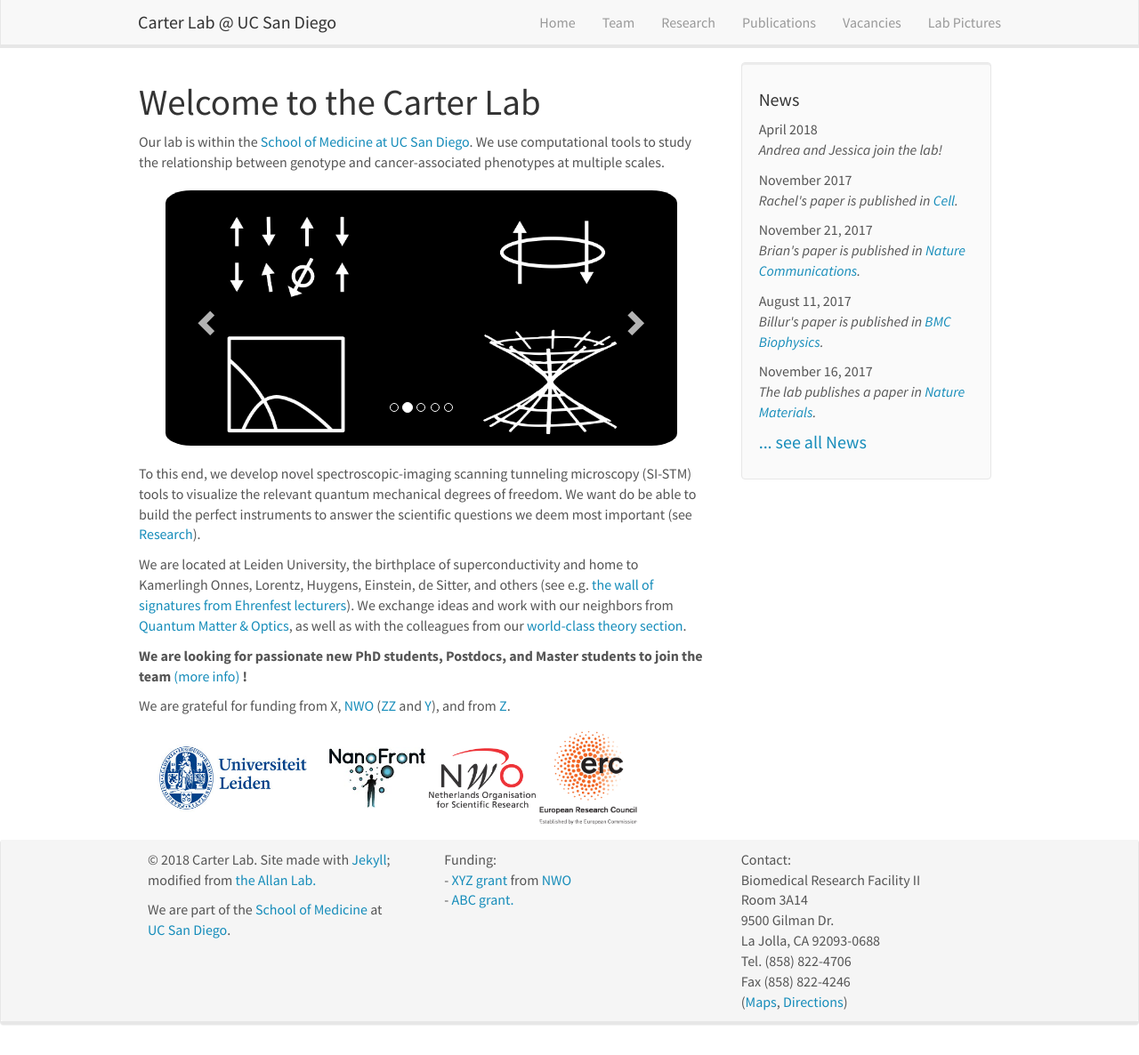
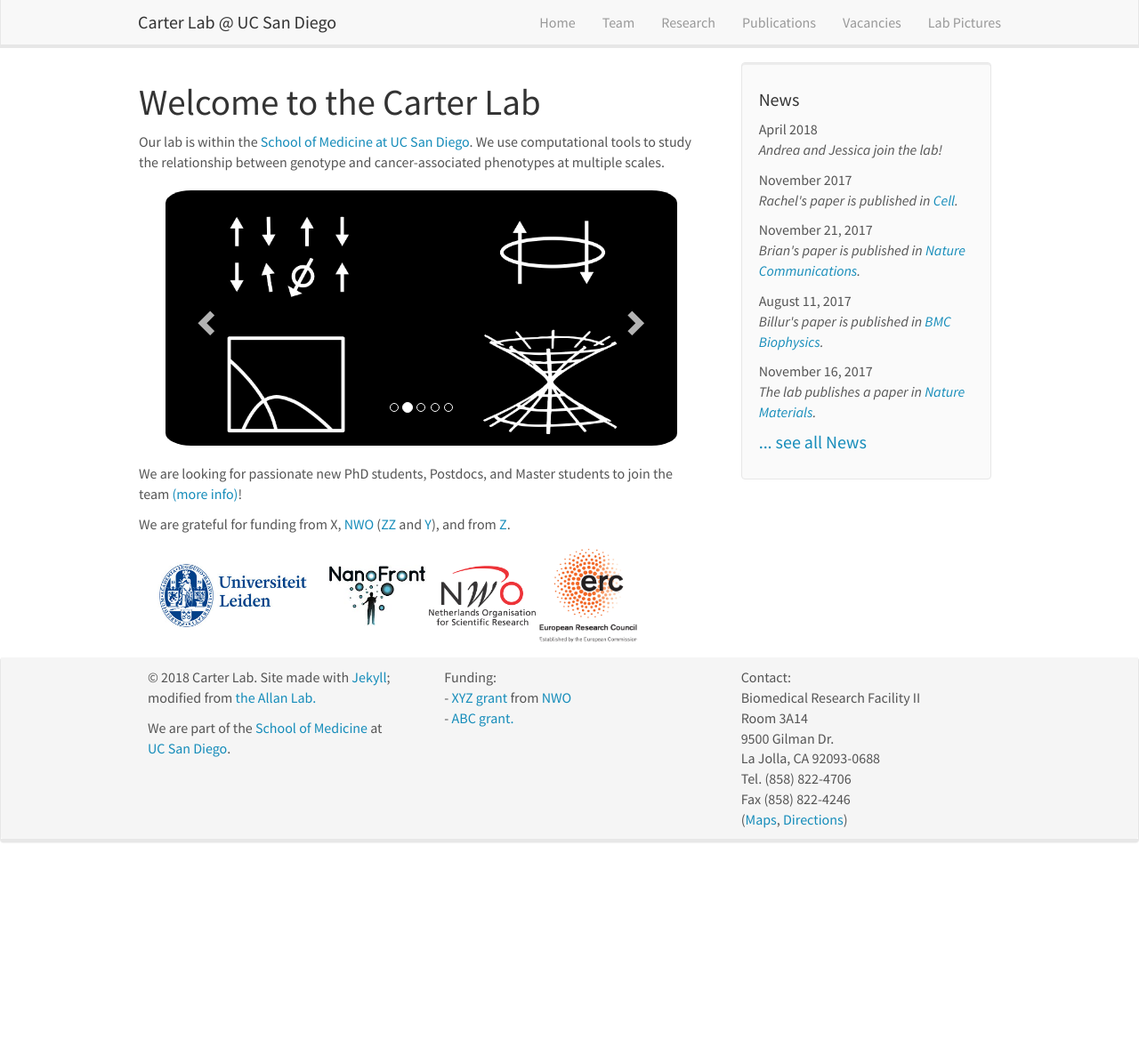
Before and after one commit to carterlabtemp/carterlabtemp.github.io, a Jekyll site: the page built from _pages/home.md, in a window 1280 px wide and 1186 px high. Shown: the whole window at 89% size. Built offline with Jekyll 4.4.1, drawn with Linux system fonts in a browser that asks for light colours; nearby versions of some CDN libraries.

Commit message:
Update home.md

```diff
--- a/_pages/home.md
+++ b/_pages/home.md
@@ -51,11 +51,8 @@ Our lab is within the [School of Medicine at UC San Diego](https://medschool.ucs
 
 
 
-To this end, we develop novel spectroscopic-imaging scanning tunneling microscopy (SI-STM) tools to visualize the relevant quantum mechanical degrees of freedom. We want do be able to build the perfect instruments to answer the  scientific questions we deem most important (see [Research](research)).
 
-We are located at Leiden University, the birthplace of superconductivity and home to Kamerlingh Onnes, Lorentz, Huygens, Einstein, de Sitter, and others (see e.g. [the wall of signatures from Ehrenfest lecturers](https://www.lorentz.leidenuniv.nl/history/colloquium/muur_heel.html)). We exchange ideas and work with our neighbors from [Quantum Matter & Optics](http://www.physics.leidenuniv.nl/qo-home), as well as with the colleagues from our [world-class theory section](https://www.lorentz.leidenuniv.nl).
-
- **We are  looking for passionate new PhD students, Postdocs, and Master students to join the team** [(more info)]({{ site.url }}{{ site.baseurl }}/vacancies) **!**
+We are  looking for passionate new PhD students, Postdocs, and Master students to join the team [(more info)]({{ site.url }}{{ site.baseurl }}/vacancies)!
 
 
 We are grateful for funding from X, [NWO](www.nwo.nl) ([ZZ](http://www.nwo.nl/en/research-and-results/programmes/Talent+Scheme) and [Y](https://www.universiteitleiden.nl/en/research/research-projects/science/frontiers-of-nanoscience-nanofront)), and from [Z](https://erc.europa.eu/funding/starting-grants).
```
